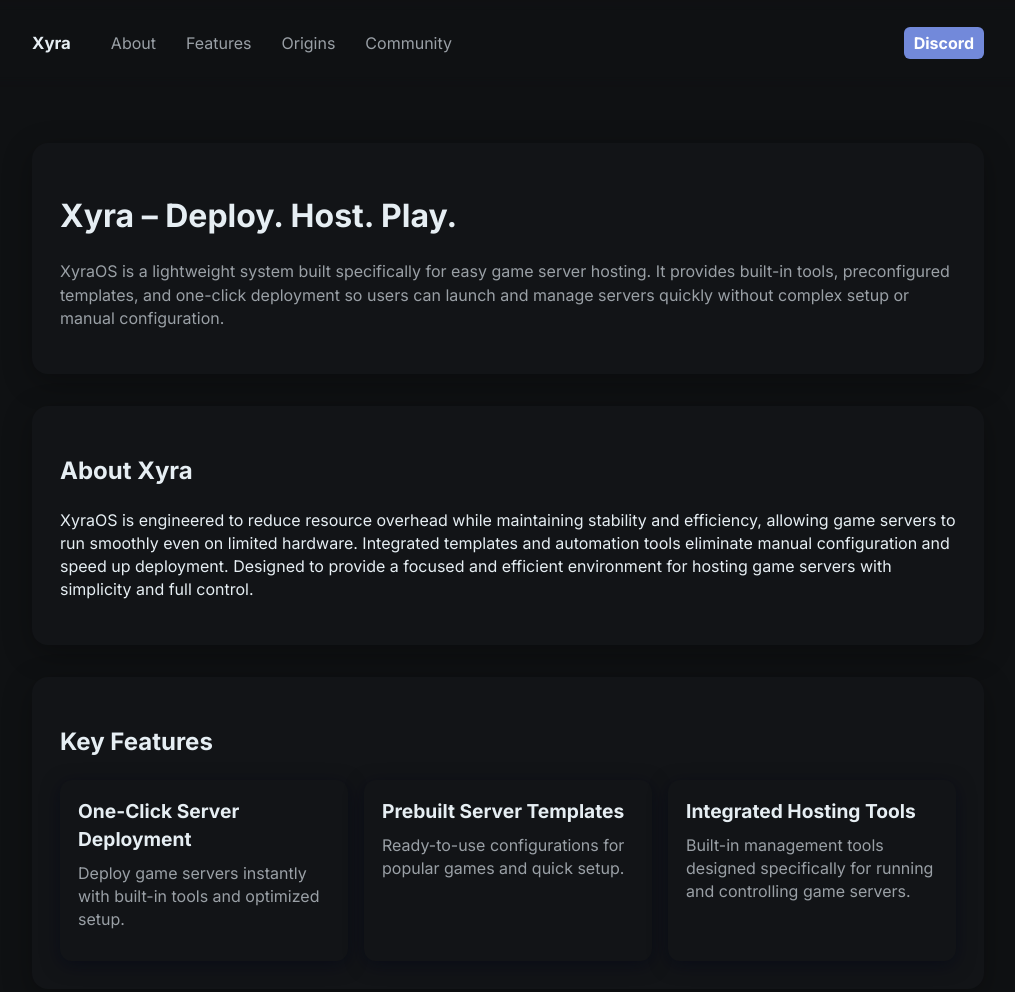
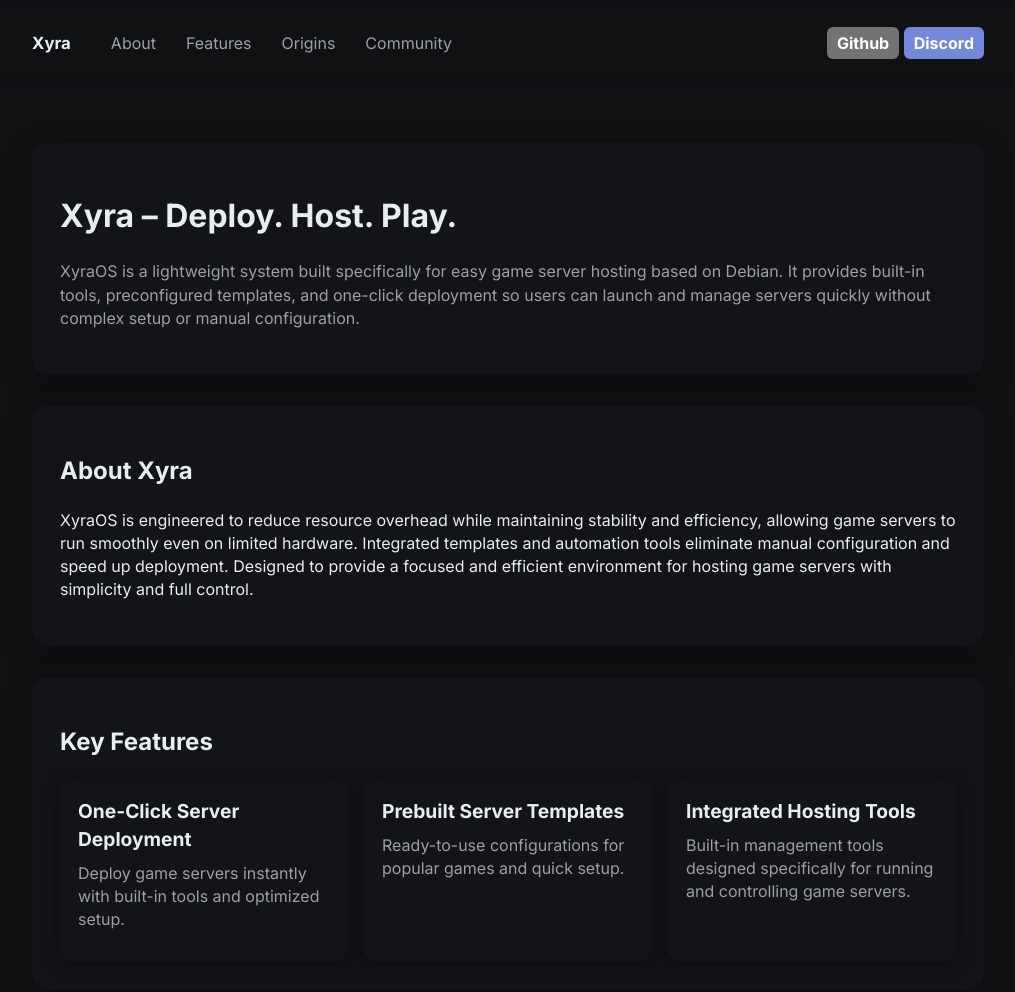
Before and after one commit to zynntax/zynntax.github.io, a plain HTML site: page xyra/index.html in a window 1280 px wide. Shown: the top 992 px of the page, without its empty margins (132-1147 px from the left). Drawn offline with Linux system fonts and the light colour scheme.

Commit message:
Add files

```diff
--- a/xyra/index.html
+++ b/xyra/index.html
@@ -6,16 +6,16 @@
     <link rel="icon" type="image/x-icon" href="favicon.ico">
     <link rel="shortcut icon" href="favicon.ico">
     <link rel="apple-touch-icon" href="favicon.ico">
-    <meta name="description" content="Lightweight game server focused operating system" />
+    <meta name="description" content="Lightweight game server focused operating system based on Debian" />
     <meta property="og:type" content="website" />
     <meta property="og:url" content="https://zynntax.github.io/xyra" />
     <meta property="og:title" content="Xyra Linux" />
-    <meta property="og:description" content="Lightweight game server focused operating system" />
+    <meta property="og:description" content="Lightweight game server focused operating system based on Debian" />
     <meta property="og:image" content="favicon.ico" />
     <meta property="twitter:card" content="summary_large_image" />
     <meta property="twitter:url" content="https://zynntax.github.io/xyra" />
     <meta property="twitter:title" content="Xyra Linux" />
-    <meta property="twitter:description" content="Lightweight game server focused operating system" />
+    <meta property="twitter:description" content="Lightweight game server focused operating system based on Debian" />
     <meta property="twitter:image" content="favicon.ico" />
     <meta name="viewport" content="width=device-width, initial-scale=1.0" />
     <link href="https://fonts.googleapis.com/css2?family=Inter:wght@400;700&display=swap" rel="stylesheet">
@@ -109,6 +109,17 @@ text-decoration:none;
 }
 
 .discord-btn:hover{background:#5b6eae}
+
+.github-btn{
+background:#737373;
+color:#fff;
+padding:6px 10px;
+border-radius:6px;
+font-weight:600;
+text-decoration:none;
+}
+
+.github-btn:hover{background:#5b5b5b}
 
 .section-box{
 background:var(--panel);
@@ -240,6 +251,7 @@ align-items:flex-start;
 </nav>
 
 <div class="header-controls">
+<a href="https://github.com/zynntax/xyra" target="_blank" class="github-btn">Github</a>
 <a href="https://discord.gg/vFKPnamxSP" target="_blank" class="discord-btn">Discord</a>
 </div>
 </div>
@@ -249,7 +261,7 @@ align-items:flex-start;
 
 <div class="section-box">
 <h1>Xyra – Deploy. Host. Play.</h1>
-<p class="lead">XyraOS is a lightweight system built specifically for easy game server hosting. It provides built-in tools, preconfigured templates, and one-click deployment so users can launch and manage servers quickly without complex setup or manual configuration. </p>
+<p class="lead">XyraOS is a lightweight system built specifically for easy game server hosting based on Debian. It provides built-in tools, preconfigured templates, and one-click deployment so users can launch and manage servers quickly without complex setup or manual configuration. </p>
 </div>
 
 <div class="section-box" id="about">
```
Also changed, not shown: index.html (+2 -3 lines), tbk/game/index.html (+12 -0 lines).
